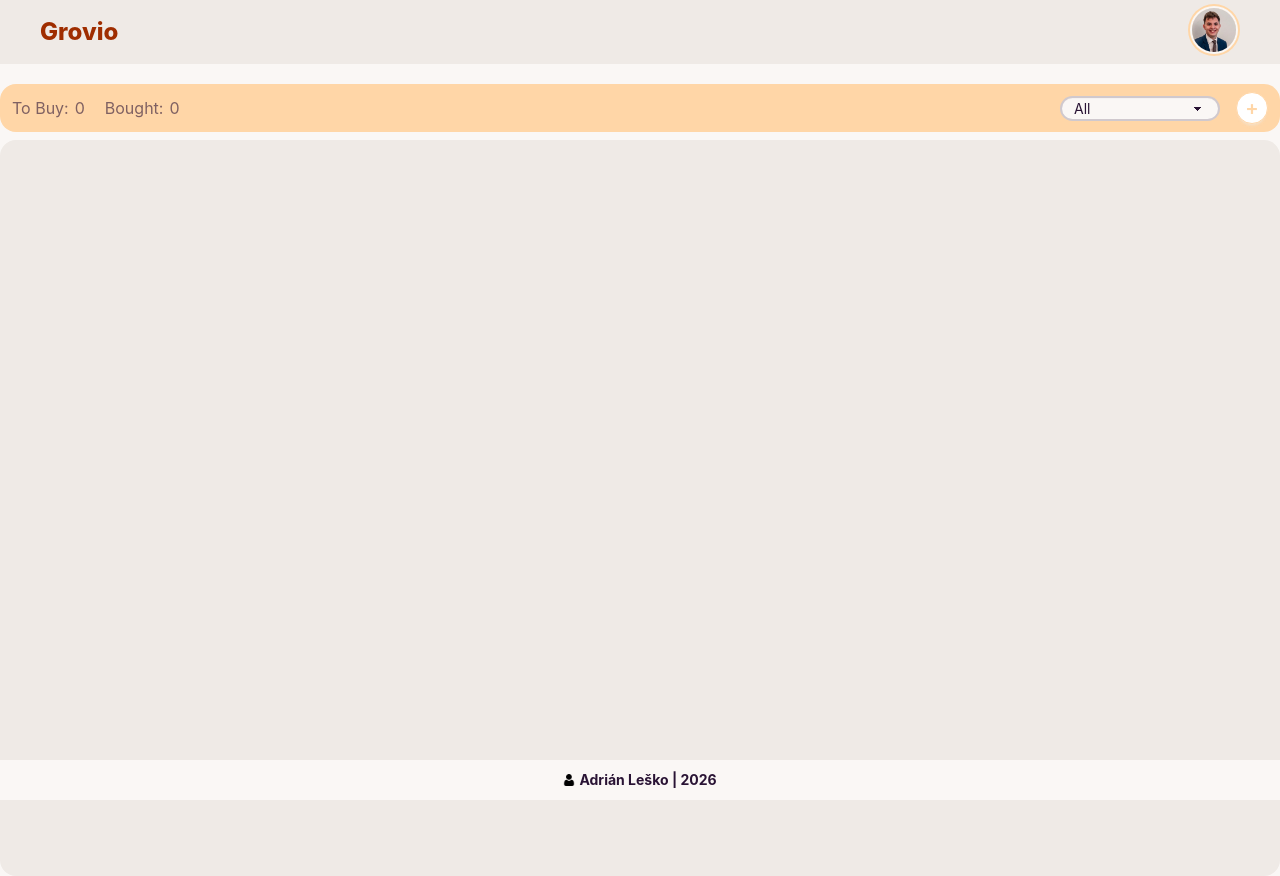
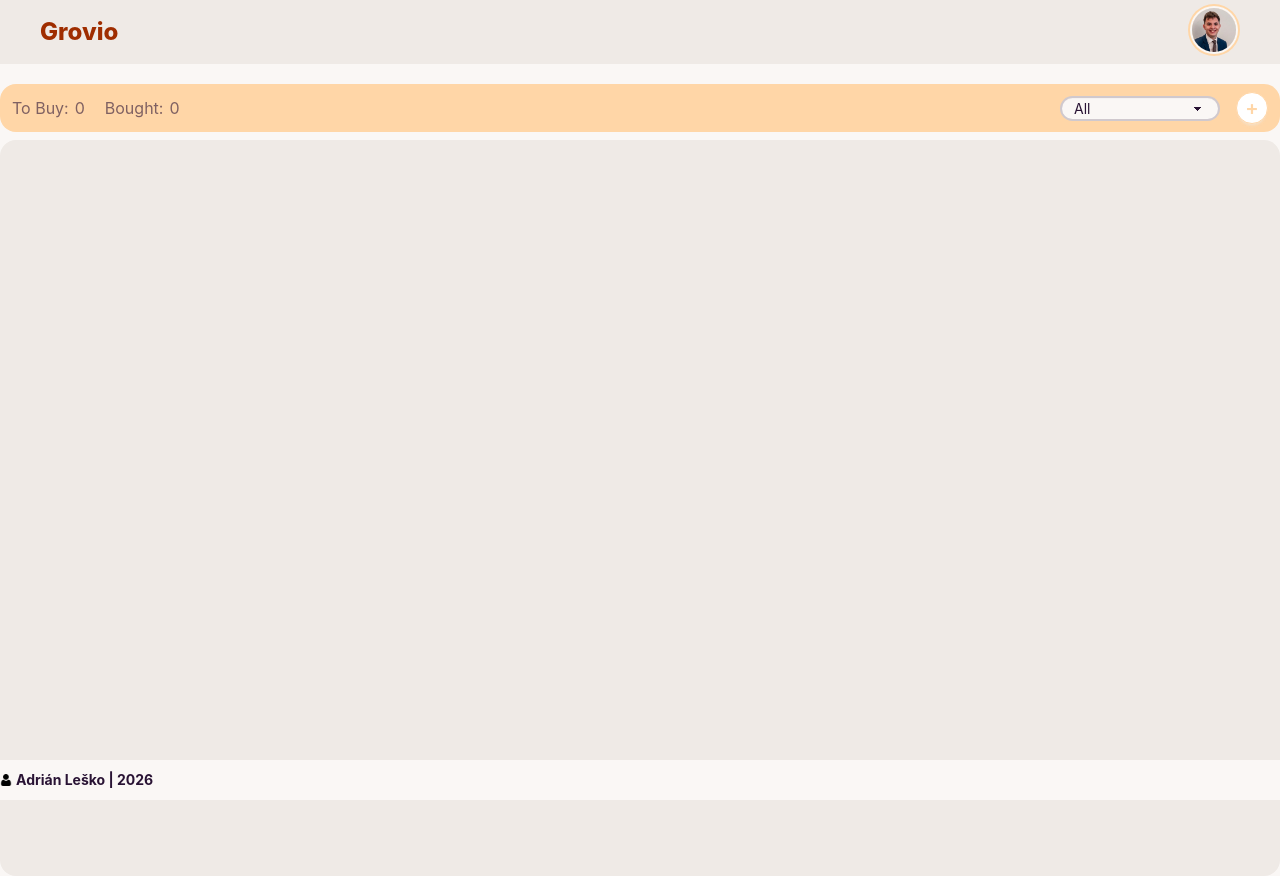
Before and after one commit to AdrianLesko/Grovio, a React (Vite) app: page / in a window 1280 px wide. Built offline with nearby package versions, Linux system fonts and the light colour scheme.

Commit message:
fix footer content justify to start

```diff
--- a/src/components/UI/Footer.jsx
+++ b/src/components/UI/Footer.jsx
@@ -1,7 +1,7 @@
 
 export default function Footer () {
   return (
-    <div className='footer fixed bottom-0 left-0 w-screen h-10 bg-base-100 flex justify-center items-center gap-1'>
+    <div className='footer fixed bottom-0 left-0 w-screen h-10 bg-base-100 flex justify-start items-center gap-1'>
       <img src='src/assets/user.png' className='w-3'/>
       <p className='font-bold'>Adrián Leško | 2026</p>
     </div>
```
